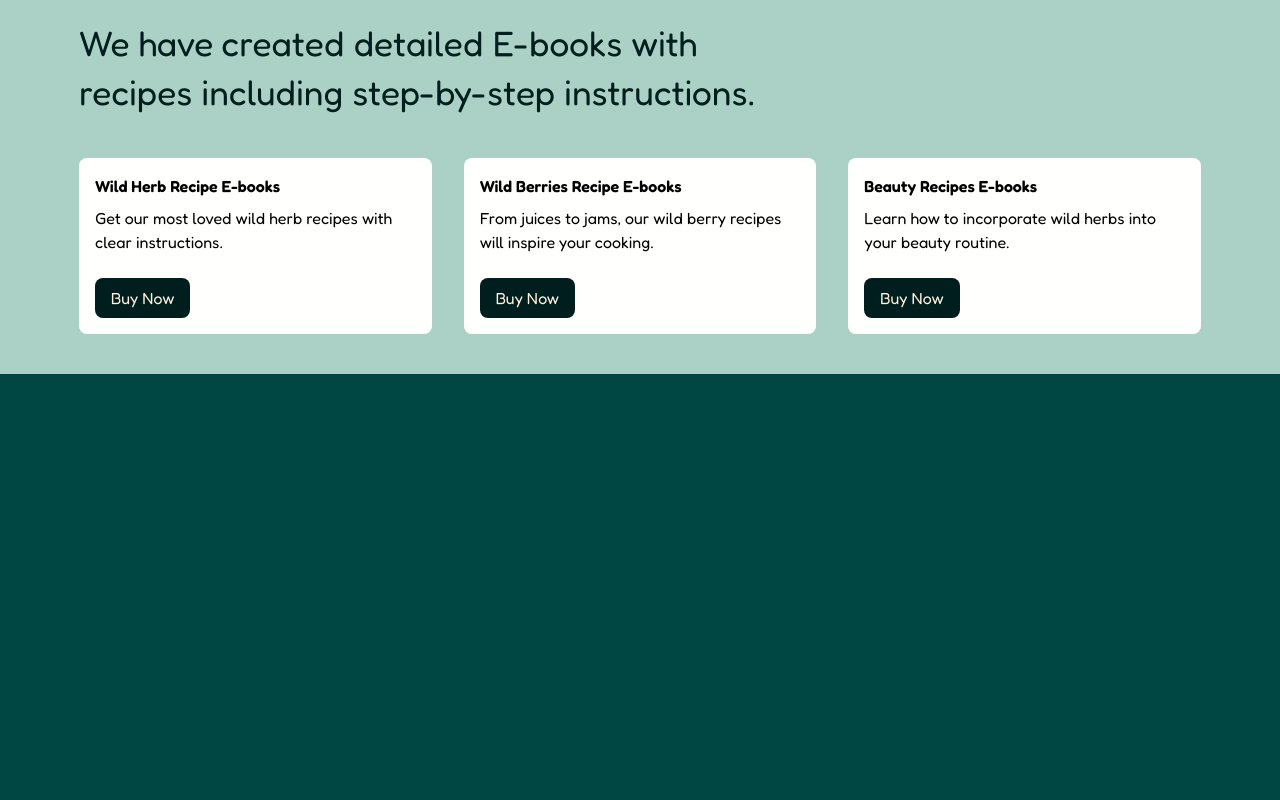
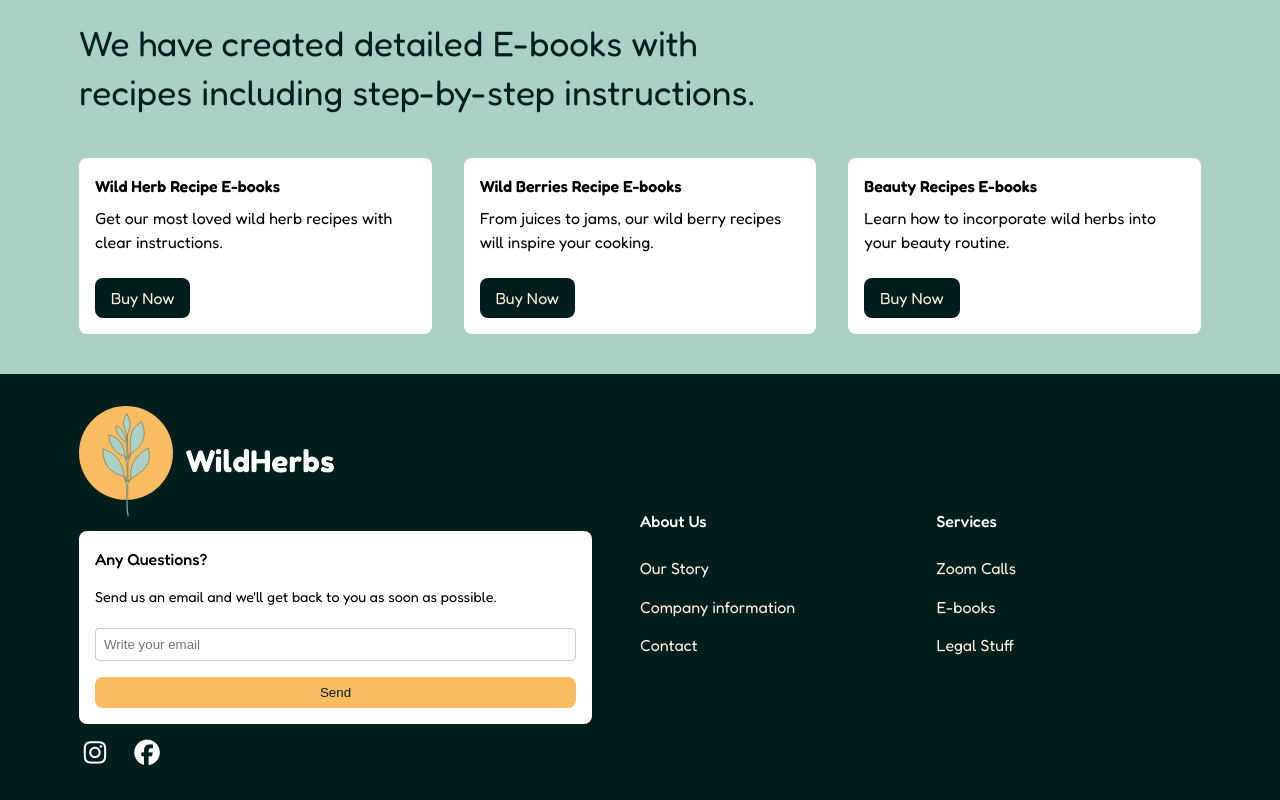
Before and after one commit to melissaairaksinen/Front-End-Course-Work, a plain HTML site: page ProjectWork/index.html in a window 1280 px wide. Shown: the part 2353-3153 px from the top of the page. Before the commit the page ends 2727 px from the top, so only its background shows below. Drawn offline with Linux system fonts and the light colour scheme.

Commit message:
add footer

```diff
--- a/ProjectWork/css/style.css
+++ b/ProjectWork/css/style.css
@@ -184,6 +184,49 @@ img {
     margin: 32px 0;
 }
 
+/*Footer */
+.footer {
+    padding: 32px 0;
+}
+
+.footer h4 {
+    margin-bottom: 16px;
+    font-weight:500
+}
+
+.footer ul li {
+    line-height: 2.4;
+}
+
+.footer ul li a {
+    color: var(--link-color);
+    transition: 0.4s;
+}
+
+.footer i {
+    font-size: 1.6rem;
+    margin-right: 16px;
+}
+
+.footer-grid {
+    display: grid;
+    grid-template-columns: 2fr 1fr 1fr;
+    gap: 32px;
+    justify-content: center;
+    align-items: center;
+}
+
+.footer .card {
+    margin: 8px 16px 16px 0;
+}
+
+.footer input[type='email'] {
+    width: 100%;
+    padding: 8px;
+    border: 1px solid #ccc;
+    border-radius: 4px;
+    margin: 16px 0;
+}
 
 /* Utility Classes */
 .container {
--- a/ProjectWork/index.html
+++ b/ProjectWork/index.html
@@ -154,6 +154,45 @@
             </div>
         </div>
     </section>
+    <!--Footer -->
+    <footer class="footer bg-dark">
+        <div class="container">
+            <div class="footer-grid">
+                <div>
+                    <a href="index.html">
+                        <img class="logo-img" src="images/logoname.svg" alt="logo">
+                    </a>
+                    <div class="card">
+                        <h4>Any Questions?</h4>
+                        <p class="text-sm">Send us an email and we'll get back to you as soon as possible.
+                        </p>
+                        <form>
+                            <input type="email" id="email" placeholder="Write your email" />
+                        <button type="submit" class="btn btn-primary btn-block">Send</button>
+                    </form>
+                    </div>
+                    <i class="fab fa-instagram"></i>
+                    <i class="fab fa-facebook"></i>
+                </div>
+                <div>
+                    <h4>About Us</h4>
+                    <ul>
+                        <li><a href="#">Our Story</a></li>
+                        <li><a href="#">Company information</a></li>
+                        <li><a href="#">Contact</a></li>
+                    </ul>
+                </div>
+                <div>
+                    <h4>Services</h4>
+                    <ul>
+                        <li><a href="#">Zoom Calls</a></li>
+                        <li><a href="#">E-books</a></li>
+                        <li><a href="#">Legal Stuff</a></li>
+                    </ul>
+                </div>
+            </div>
+        </div>
+    </footer>
 
     <script src="js/main.js"></script>
 </body>
```
